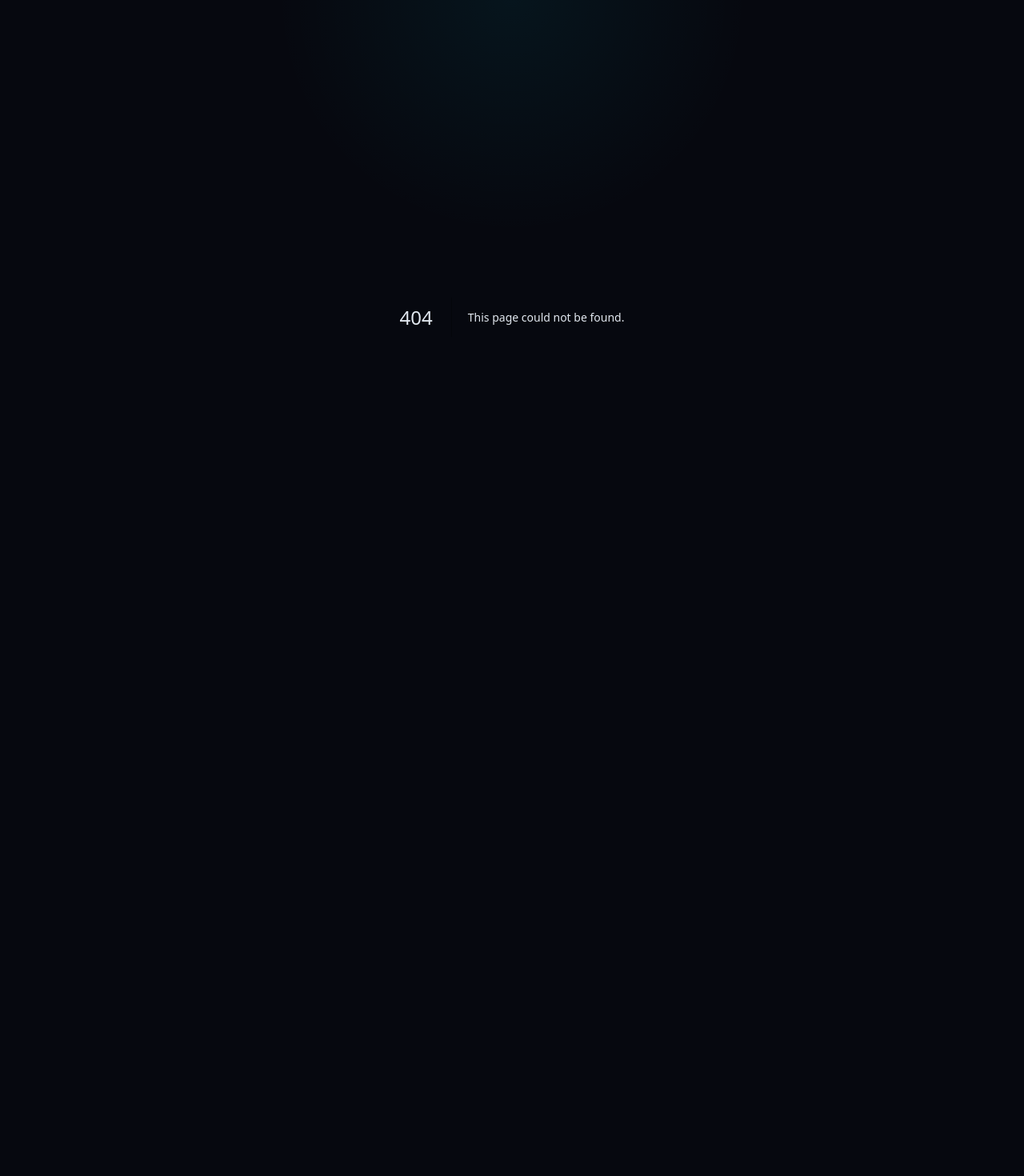
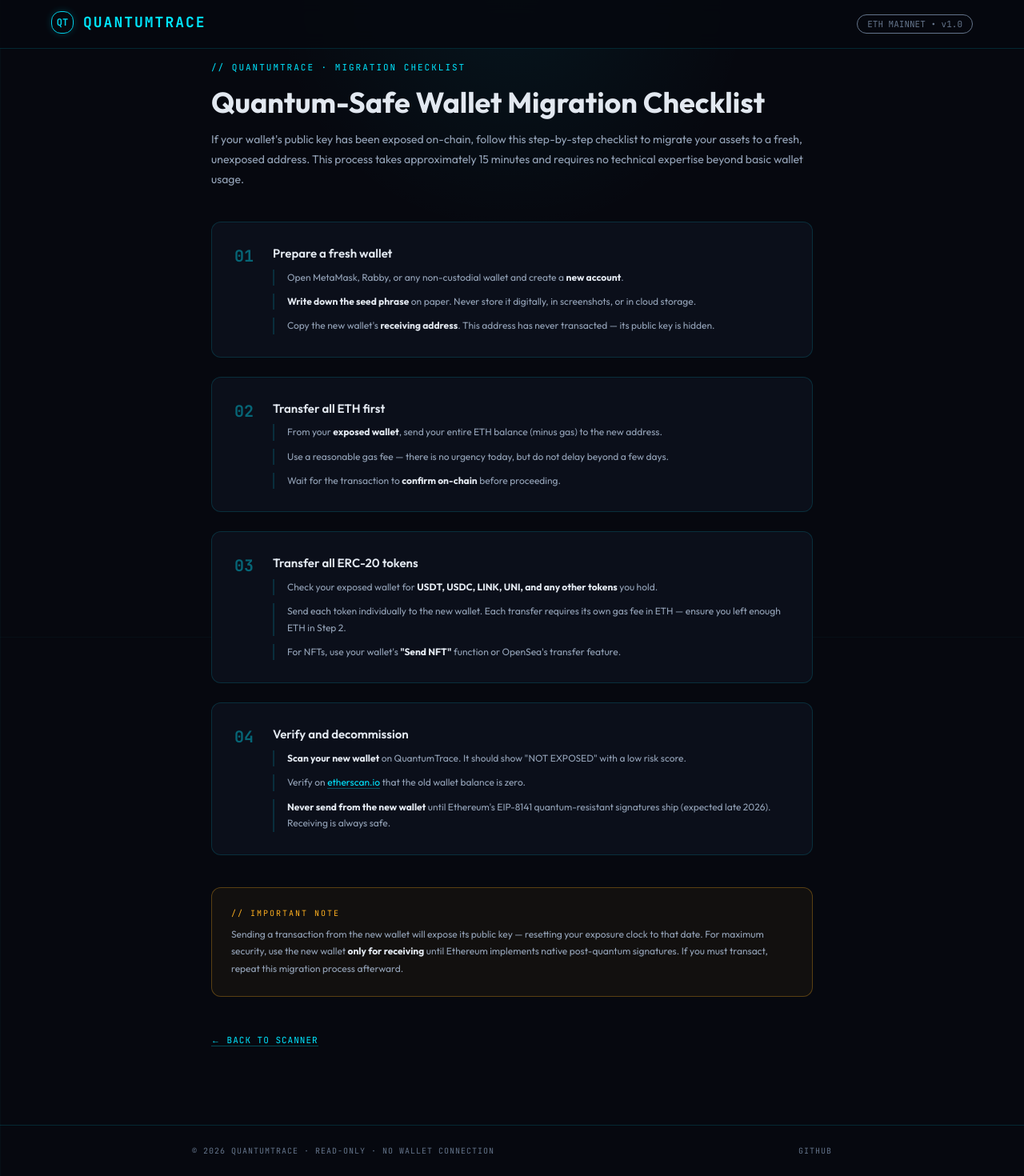
Before and after one commit to LakshmisagarBR/quantumtrace, a Next.js app in the folder frontend/: page /migration-checklist in a window 1280 px wide. Before the commit this address had no page. Shown: the part 4-1474 px from the top of the page at 80% size. Before the commit the page ends 800 px from the top, so only its background shows below. Built offline with nearby package versions, Linux system fonts and the light colour scheme.

Commit message:
UI/UX fixes: section spacing, card padding, address truncation, educational footer overflow, timeline spacing, broken links, migration checklist page

```diff
--- /dev/null
+++ b/frontend/src/app/migration-checklist/page.tsx
@@ -0,0 +1,150 @@
+"use client";
+
+import { Navbar } from "@/components/Navbar";
+
+export default function MigrationChecklist() {
+  return (
+    <div className="min-h-screen relative flex flex-col">
+      <Navbar />
+
+      <main className="flex-1 w-full max-w-[800px] mx-auto px-6 pt-20 pb-24 relative z-10">
+        <span className="font-mono text-[11px] text-primary tracking-[2px] block mb-3">
+          {"// QUANTUMTRACE · MIGRATION CHECKLIST"}
+        </span>
+
+        <h1 className="font-outfit text-[28px] md:text-[36px] font-bold text-foreground mb-3 leading-tight">
+          Quantum-Safe Wallet Migration Checklist
+        </h1>
+        <p className="font-outfit text-[14px] text-secondary leading-[1.8] mb-10">
+          If your wallet&apos;s public key has been exposed on-chain, follow this step-by-step
+          checklist to migrate your assets to a fresh, unexposed address. This process takes
+          approximately 15 minutes and requires no technical expertise beyond basic wallet usage.
+        </p>
+
+        <div className="flex flex-col gap-6">
+          {/* Step 1 */}
+          <div className="rounded-xl border border-border bg-card p-6 md:p-7">
+            <div className="flex items-start gap-4">
+              <span className="font-mono text-xl text-primary opacity-40 font-bold min-w-[32px]">01</span>
+              <div>
+                <h2 className="font-outfit font-semibold text-[15px] text-foreground mb-2">
+                  Prepare a fresh wallet
+                </h2>
+                <ul className="list-none flex flex-col gap-2.5">
+                  <li className="font-outfit text-[12px] text-secondary leading-[1.7] pl-4 border-l-2 border-border">
+                    Open MetaMask, Rabby, or any non-custodial wallet and create a <strong className="text-foreground">new account</strong>.
+                  </li>
+                  <li className="font-outfit text-[12px] text-secondary leading-[1.7] pl-4 border-l-2 border-border">
+                    <strong className="text-foreground">Write down the seed phrase</strong> on paper. Never store it digitally, in screenshots, or in cloud storage.
+                  </li>
+                  <li className="font-outfit text-[12px] text-secondary leading-[1.7] pl-4 border-l-2 border-border">
+                    Copy the new wallet&apos;s <strong className="text-foreground">receiving address</strong>. This address has never transacted — its public key is hidden.
+                  </li>
+                </ul>
+              </div>
+            </div>
+          </div>
+
+          {/* Step 2 */}
+          <div className="rounded-xl border border-border bg-card p-6 md:p-7">
+            <div className="flex items-start gap-4">
+              <span className="font-mono text-xl text-primary opacity-40 font-bold min-w-[32px]">02</span>
+              <div>
+                <h2 className="font-outfit font-semibold text-[15px] text-foreground mb-2">
+                  Transfer all ETH first
+                </h2>
+                <ul className="list-none flex flex-col gap-2.5">
+                  <li className="font-outfit text-[12px] text-secondary leading-[1.7] pl-4 border-l-2 border-border">
+                    From your <strong className="text-foreground">exposed wallet</strong>, send your entire ETH balance (minus gas) to the new address.
+                  </li>
+                  <li className="font-outfit text-[12px] text-secondary leading-[1.7] pl-4 border-l-2 border-border">
+                    Use a reasonable gas fee — there is no urgency today, but do not delay beyond a few days.
+                  </li>
+                  <li className="font-outfit text-[12px] text-secondary leading-[1.7] pl-4 border-l-2 border-border">
+                    Wait for the transaction to <strong className="text-foreground">confirm on-chain</strong> before proceeding.
+                  </li>
+                </ul>
+              </div>
+            </div>
+          </div>
+
+          {/* Step 3 */}
+          <div className="rounded-xl border border-border bg-card p-6 md:p-7">
+            <div className="flex items-start gap-4">
+              <span className="font-mono text-xl text-primary opacity-40 font-bold min-w-[32px]">03</span>
+              <div>
+                <h2 className="font-outfit font-semibold text-[15px] text-foreground mb-2">
+                  Transfer all ERC-20 tokens
+                </h2>
+                <ul className="list-none flex flex-col gap-2.5">
+                  <li className="font-outfit text-[12px] text-secondary leading-[1.7] pl-4 border-l-2 border-border">
+                    Check your exposed wallet for <strong className="text-foreground">USDT, USDC, LINK, UNI, and any other tokens</strong> you hold.
+                  </li>
+                  <li className="font-outfit text-[12px] text-secondary leading-[1.7] pl-4 border-l-2 border-border">
+                    Send each token individually to the new wallet. Each transfer requires its own gas fee in ETH — ensure you left enough ETH in Step 2.
+                  </li>
+                  <li className="font-outfit text-[12px] text-secondary leading-[1.7] pl-4 border-l-2 border-border">
+                    For NFTs, use your wallet&apos;s <strong className="text-foreground">&quot;Send NFT&quot;</strong> function or OpenSea&apos;s transfer feature.
+                  </li>
+                </ul>
+              </div>
+            </div>
+          </div>
+
+          {/* Step 4 */}
+          <div className="rounded-xl border border-border bg-card p-6 md:p-7">
+            <div className="flex items-start gap-4">
+              <span className="font-mono text-xl text-primary opacity-40 font-bold min-w-[32px]">04</span>
+              <div>
+                <h2 className="font-outfit font-semibold text-[15px] text-foreground mb-2">
+                  Verify and decommission
+                </h2>
+                <ul className="list-none flex flex-col gap-2.5">
+                  <li className="font-outfit text-[12px] text-secondary leading-[1.7] pl-4 border-l-2 border-border">
+                    <strong className="text-foreground">Scan your new wallet</strong> on QuantumTrace. It should show &quot;NOT EXPOSED&quot; with a low risk score.
+                  </li>
+                  <li className="font-outfit text-[12px] text-secondary leading-[1.7] pl-4 border-l-2 border-border">
+                    Verify on <a href="https://etherscan.io" target="_blank" rel="noopener noreferrer" className="text-primary border-b border-primary/30 hover:border-primary no-underline transition-colors">etherscan.io</a> that the old wallet balance is zero.
+                  </li>
+                  <li className="font-outfit text-[12px] text-secondary leading-[1.7] pl-4 border-l-2 border-border">
+                    <strong className="text-foreground">Never send from the new wallet</strong> until Ethereum&apos;s EIP-8141 quantum-resistant signatures ship (expected late 2026). Receiving is always safe.
+                  </li>
+                </ul>
+              </div>
+            </div>
+          </div>
+        </div>
+
+        {/* Important note */}
+        <div className="mt-10 p-5 md:p-6 rounded-xl border border-warning/30 bg-warning/5">
+          <span className="font-mono text-[10px] text-warning tracking-[2px] block mb-2">
+            {"// IMPORTANT NOTE"}
+          </span>
+          <p className="font-outfit text-[12px] text-secondary leading-[1.8]">
+            Sending a transaction from the new wallet will expose its public key — resetting your exposure clock to that date.
+            For maximum security, use the new wallet <strong className="text-foreground">only for receiving</strong> until Ethereum implements
+            native post-quantum signatures. If you must transact, repeat this migration process afterward.
+          </p>
+        </div>
+
+        {/* Back link */}
+        <div className="mt-10">
+          <a href="/" className="font-mono text-[11px] text-primary border-b border-primary/30 hover:border-primary no-underline transition-colors tracking-[1px]">
+            ← BACK TO SCANNER
+          </a>
+        </div>
+      </main>
+
+      <footer className="w-full border-t border-border py-6 px-6 mt-auto">
+        <div className="max-w-[800px] mx-auto flex flex-row items-center justify-between flex-wrap gap-3">
+          <span className="font-mono text-[10px] text-muted tracking-[1px]">
+            © 2026 QUANTUMTRACE · READ-ONLY · NO WALLET CONNECTION
+          </span>
+          <a href="https://github.com/LakshmisagarBR/quantumtrace" target="_blank" rel="noopener noreferrer" className="font-mono text-[10px] text-muted hover:text-primary transition-colors no-underline tracking-[1px]">
+            GITHUB
+          </a>
+        </div>
+      </footer>
+    </div>
+  );
+}
```
Also changed, not shown: frontend/src/components/ResultsDashboard.tsx (+47 -39 lines).
